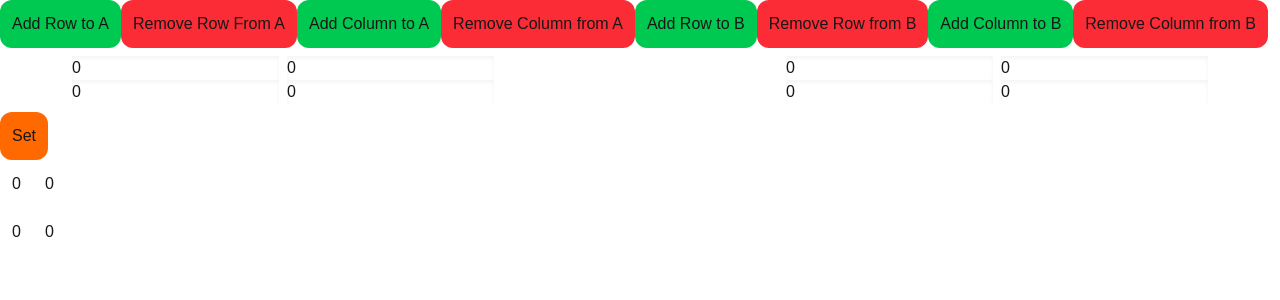
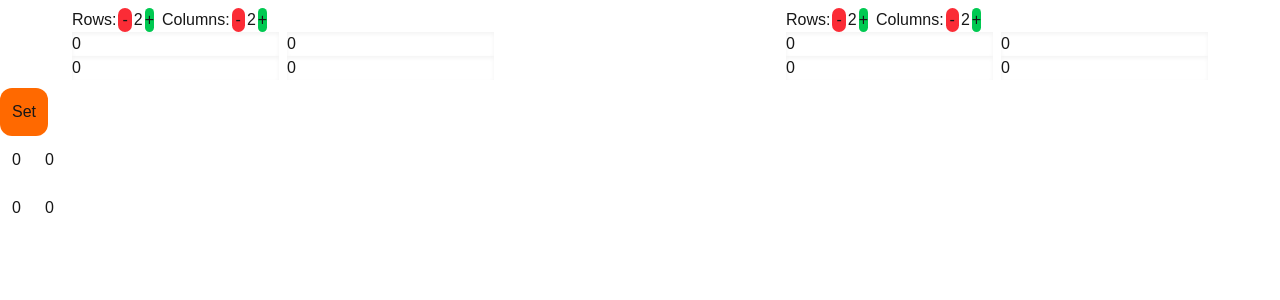
Before and after one commit to ethanHern/Matrix-Calculator, a Next.js app in the folder matrix-calculator/: page / in a window 1280 px wide. Shown: the top 300 px of the page. Built offline with nearby package versions, Linux system fonts and the light colour scheme.

Commit message:
Abstracted matrix operations

```diff
--- a/matrix-calculator/components/InputBox.tsx
+++ b/matrix-calculator/components/InputBox.tsx
@@ -1,3 +1,4 @@
+import { AddColumn, AddRow, GetMatrixColumns, GetMatrixRows, RemoveColumn, RemoveRow } from "@/utils/matrix-operations";
 import { SetStateAction } from "react";
 
 type InputProps = {
@@ -9,6 +10,44 @@ export default function InputBox({matrix, matrixName, setMatrixFunction}: InputP
 
     return (
     <div className="p-2 gap-y-1.5">
+      <div className="flex gap-2">
+        <div id={`Rows-${matrixName}`} className="flex gap-0.5">
+          <p>Rows:</p>
+          <button onClick={()=> {
+            setMatrixFunction(RemoveRow(matrix));
+          }}>
+            <div className="bg-red-500 px-1 rounded-xl">
+              -
+            </div>
+          </button>
+          {GetMatrixRows(matrix)}
+          <button onClick={()=> {
+            setMatrixFunction(AddRow(matrix));
+            }}>
+            <div className="bg-green-500 rounded-xl">
+              +
+            </div>
+          </button>
+        </div>
+        <div id={`Columns-${matrixName}`} className="flex gap-0.5">
+          <p>Columns:</p>
+          <button onClick={()=> {
+            setMatrixFunction(RemoveColumn(matrix));
+          }}>
+            <div className="bg-red-500 px-1 rounded-xl">
+              -
+            </div>
+          </button>
+          {GetMatrixColumns(matrix)}
+          <button onClick={()=> {
+            setMatrixFunction(AddColumn(matrix));
+            }}>
+            <div className="bg-green-500 rounded-xl">
+              +
+            </div>
+          </button>
+        </div>
+      </div>
       {matrix && matrix.map((row, rowIndex)=>(
         <div key={`${matrixName}-${rowIndex}`} className="flex gap-2">
           {row.map((cell, cellIndex)=>(
--- a/matrix-calculator/pages/index.tsx
+++ b/matrix-calculator/pages/index.tsx
@@ -1,116 +1,21 @@
 import InputBox from "@/components/InputBox";
-import { AddColumn, AddRow, RemoveColumn, RemoveRow } from "@/utils/matrix-operations";
+import { AddColumn, AddRow, GetMatrixRows, MultiplyMatrices, RemoveColumn, RemoveRow } from "@/utils/matrix-operations";
 import { useState } from "react"
 
 export default function Home() {
   const [A, setA] = useState<number[][]>([[0, 0], [0, 0]]);
   const [B, setB] = useState<number[][]>([[0, 0], [0, 0]]);
   const [output, setOutput] = useState<number[][]>([[0, 0], [0, 0]]);
-  const [ARows, setARows] = useState<number>(2);
-  const [ACols, setACols] = useState<number>(2);
-  const [BRows, setBRows] = useState<number>(2);
-  const [BCols, setBCols] = useState<number>(2);
-
-  async function multiplyMatrices() {
-    'use server'
-    if (ACols != BRows) {return;}
-    let c : number[][] = Array(ARows).fill(null).map(() => Array(BCols).fill(0));
-    for (let i = 0; i < ARows; i++) {
-      for (let j = 0; j < BCols; j++) {
-        let temp = 0;
-        for (let k = 0; k < ACols; k++) {
-          temp += A[i][k] * B[k][j];
-        }
-        c[i][j] = temp;
-      }
-    }
-    setOutput(c);
-  }
 
   return (
     <div>
-      <div className="flex">
-        <button onClick={()=> {
-          setA(AddRow(A));
-          setARows(ARows+1);
-          }}>
-          <div className="bg-green-500 p-3 rounded-xl">
-            Add Row to A
-          </div>
-        </button>
-        <button onClick={()=> {
-          if (ARows > 1) {
-            setA(RemoveRow(A));
-            setARows(ARows-1);
-          }
-        }}>
-          <div className="bg-red-500 p-3 rounded-xl">
-            Remove Row From A
-          </div>
-        </button>
-        <button onClick={()=> {
-          setA(AddColumn(A));
-          setACols(ACols+1);
-        }}>
-          <div className="bg-green-500 p-3 rounded-xl">
-            Add Column to A
-          </div>
-        </button>
-        <button onClick={()=> {
-          if (ACols > 1) {
-            setA(RemoveColumn(A));
-            setACols(ACols-1);
-          }
-        }}>
-          <div className="bg-red-500 p-3 rounded-xl">
-            Remove Column from A
-          </div>
-        </button>
-        <button onClick={()=> {
-          setB(AddRow(B));
-          setBRows(BRows+1)
-        }}>
-          <div className="bg-green-500 p-3 rounded-xl">
-            Add Row to B
-          </div>
-        </button>
-        <button onClick={()=> {
-          if (BRows > 1) {
-            setB(RemoveRow(B));
-            setBRows(BRows-1);
-          }
-        }}>
-          <div className="bg-red-500 p-3 rounded-xl">
-            Remove Row from B
-          </div>
-        </button>
-        <button onClick={()=> {
-          setB(AddColumn(B));
-          setBCols(BCols+1);
-        }}>
-          <div className="bg-green-500 p-3 rounded-xl">
-            Add Column to B
-          </div>
-        </button>
-        <button onClick={()=> {
-          if (BCols > 1) {
-            setB(RemoveColumn(B));
-            setBCols(BCols-1);
-          }
-        }}>
-          <div className="bg-red-500 p-3 rounded-xl">
-            Remove Column from B
-          </div>
-        </button>
-
-      </div>
       <div className="flex w-fill px-16 place-content-between">
         <InputBox matrix={A} matrixName={"A"} setMatrixFunction={setA}/>
         <InputBox matrix={B} matrixName={"B"} setMatrixFunction={setB}/>
       </div>
 
       <button onClick={()=> {
-        multiplyMatrices();
+        setOutput(MultiplyMatrices(A, B));
         console.log(output);
       }}>
         <div className="bg-orange-500 p-3 rounded-xl">
--- a/matrix-calculator/utils/matrix-operations.ts
+++ b/matrix-calculator/utils/matrix-operations.ts
@@ -1,23 +1,95 @@
-export function AddRow(matrix: number[][]) : number[][] {
-    matrix.push(new Array(matrix[0].length).fill(0));
-    return matrix;
+
+export function MultiplyMatrices(A: number[][], B: number[][]): number[][] {
+    'use server'
+    let c: number[][] = Array(GetMatrixRows(A)).fill(null).map(() => Array(GetMatrixColumns(B)).fill(0));
+    for (let i = 0; i < GetMatrixRows(A); i++) {
+        for (let j = 0; j < GetMatrixColumns(B); j++) {
+            let temp = 0;
+            for (let k = 0; k < GetMatrixColumns(A); k++) {
+                temp+= A[i][k] * B[k][j];
+            }
+            c[i][j] = temp;
+        }
+    }
+    return c;
 }
 
-export function RemoveRow(matrix: number[][]): number[][] {
-    matrix.pop();
-    return matrix;
+
+
+/**
+ Adds an array to the 2D array provided,
+ effectively adding a row to a matrix.
+ Returns the resulting matrix
+
+ Params:
+ matrix: number[][];
+
+ Returns:
+ number[][];
+ **/
+export function AddRow(matrix: number[][]) : number[][] {
+    return [...matrix, new Array(GetMatrixColumns(matrix)).fill(0)];
 }
 
-export function AddColumn(matrix: number[][]): number[][] {
-    for (let i = 0; i < matrix.length; i++) {
-        matrix[i].push(0);
-    }
-    return matrix;
+/**
+ Removes the last array inside the 2D array provided,
+ effectively removing the last row from a matrix.
+ Returns the resulting matrix
+
+ Params:
+ matrix: number[][];
+
+ Returns:
+ number[][];
+ **/
+export function RemoveRow(matrix: number[][]): number[][] {
+    if (GetMatrixRows(matrix) == 1) {return matrix;}
+    return matrix.slice(0, -1);
 }
 
+/**
+ Appends a zero to every array inside the 2D array provided,
+ effectively adding a column to a matrix.
+ Returns the resulting matrix
+
+ Params:
+ matrix: number[][];
+
+ Returns:
+ number[][];
+ **/
+export function AddColumn(matrix: number[][]): number[][] {
+    let temp: number[][] = [];
+    for (let i = 0; i < GetMatrixRows(matrix); i++) {
+        temp[i] = [...matrix[i], 0];
+    }
+    return temp;
+}
+
+/**
+ Removes the last element from every array inside the 2D array provided,
+ effectively removing the last column from a matrix.
+ Returns the resulting matrix
+
+ Params:
+ matrix: number[][];
+
+ Returns:
+ number[][];
+ **/
 export function RemoveColumn(matrix: number[][]): number[][] {
-    for (let i = 0; i < matrix.length; i++) {
-        matrix[i].pop();
+    if (GetMatrixColumns(matrix) == 1) {return matrix;}
+    let temp: number[][] = []
+    for (let i = 0; i < GetMatrixRows(matrix); i++) {
+        temp[i] = matrix[i].slice(0, -1);
     }
-    return matrix;
+    return temp;
 }
+
+export function GetMatrixRows(matrix: number[][]): number {
+    return (matrix.length);
+}
+
+export function GetMatrixColumns(matrix: number[][]): number {
+    return (matrix[0].length);
+}
```
Lines whose indentation alone changed are shown as unchanged.
